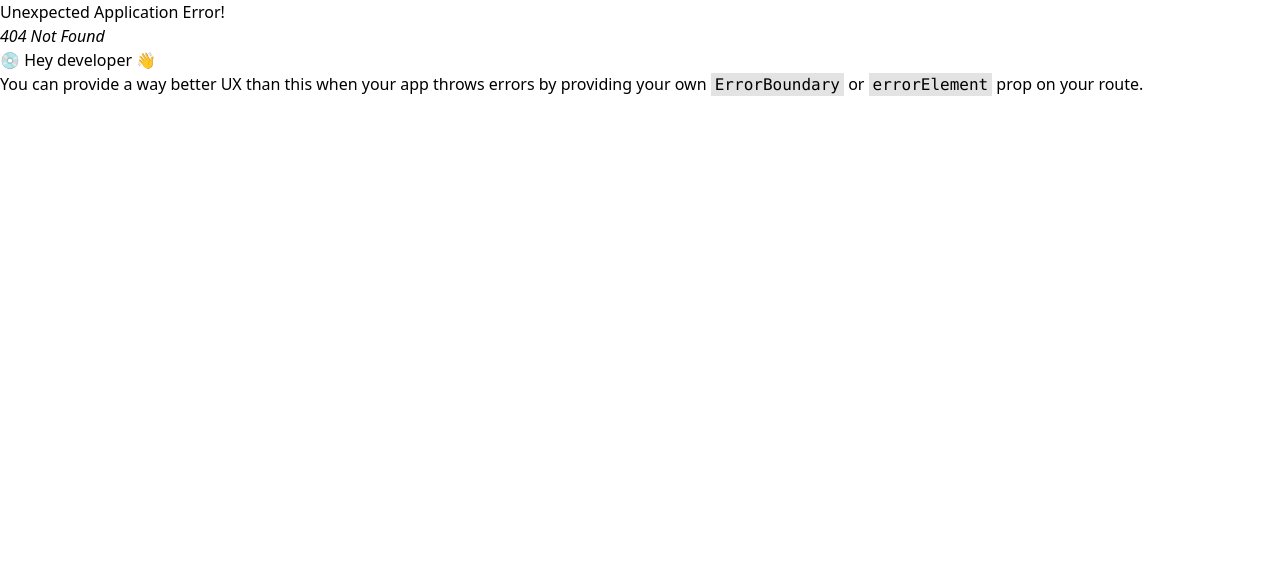
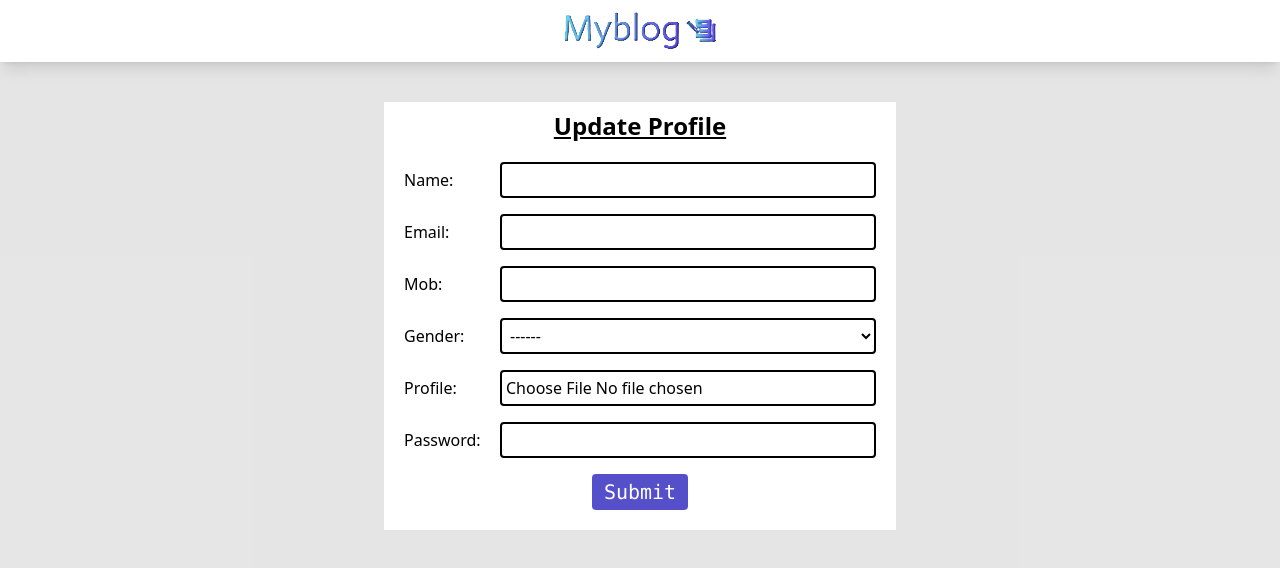
Before and after one commit to Tarasankar-create/MyBlog_React_with_Django, a React (Vite) app in the folder Blog/: page /update in a window 1280 px wide. Before the commit this address had no page. Shown: the top 568 px of the page. Built offline with nearby package versions, Linux system fonts and the light colour scheme.

Commit message:
Updated categories and details

```diff
--- a/Blog/src/Components/Catagories/Catagories.jsx
+++ b/Blog/src/Components/Catagories/Catagories.jsx
@@ -15,13 +15,18 @@ function Catagories() {
         }
         catagoriesData()
     }, [])
+    const slug=(text)=>(
+        text.replaceAll(' ','-')
+    )
     const handleSubmit = (value) => {
         for (let i of category) {
            if (i['title']==value){
             setTvalue(i)
            }
         }
-        navigate('details')
+
+        const Slug=slug(value)
+        navigate(`details/${Slug}`)
     }
     return (
         <div>
--- a/Blog/src/Components/Details/Details.jsx
+++ b/Blog/src/Components/Details/Details.jsx
@@ -7,19 +7,19 @@ function Details() {
   return (
     <>
     <div className=' border-2 border-amber-300 px-5 my-5 text-black'>
-        {/* <div className='flex border-0 border-black shadow-lg justify-between'>
-          <p className='text-red-700 text-xl'>{v['title'].toUpperCase()}</p>
-          <p><span className='text-xl text-red-700'>Updated at : </span> {v['updated_at']}</p>
+        <div className='flex border-0 border-black shadow-lg justify-between'>
+          <p className='text-red-700 text-xl'>{tvalue['title'].toUpperCase()}</p>
+          <p><span className='text-xl text-red-700'>Updated at : </span> {tvalue['updated_at']}</p>
         </div>
         <div className='h-[200px] '>
-          <img src={v['photo_url']} alt='Loading...' className='w-[250px] h-[180px]'/>
+          <img src={tvalue['photo_url']} alt='Loading...' className='w-[250px] h-[180px]'/>
 
         </div>
         <hr/>
         <div className='py-3'>
-          Description : <p className='underline text-xl text-blue-600'>{v['description'].toUpperCase()}</p>
-          <p>{v['content_text']}</p>
-        </div> */}
+          Description : <p className='underline text-xl text-blue-600'>{tvalue['description'].toUpperCase()}</p>
+          <p>{tvalue['content_text']}</p>
+        </div>
      </div>
     </>
   )
--- a/Blog/src/Components/Header/Header.jsx
+++ b/Blog/src/Components/Header/Header.jsx
@@ -20,6 +20,9 @@ function Header() {
     localStorage.clear()
     setUser('')
     navigate('/')
+  }
+  const updateProfile=()=>{
+    navigate('update')
   }
   const handleSettings = () => {
     setOpen(!open)
@@ -96,7 +99,7 @@ function Header() {
             />
           </div>
           {open && (<div onMouseLeave={handleSettings} className='absolute right-4 bg-white border-black border-1 p-2 text-[12px] font-semibold space-y-1 '>
-            <p className='cursor-pointer hover:text-orange-400' >Update profile</p>
+            <p onClick={updateProfile} className='cursor-pointer hover:text-orange-400' >Update profile</p>
             <hr />
             <p onClick={logout} className='cursor-pointer hover:text-orange-400'>Logout</p>
           </div>)}
--- a/Blog/src/Components/Register/Signup.jsx
+++ b/Blog/src/Components/Register/Signup.jsx
@@ -23,11 +23,7 @@ function Signup() {
     formData.append('pwd', pwd)
     formData.append('pic', profile)
     try {
-      const res = await axios.post("http://127.0.0.1:8000/signup", formData,{
-      headers: {
-        'Content-Type': 'multipart/form-data'
-      }
-      })
+      const res = await axios.post("http://127.0.0.1:8000/signup", formData)
       if (res.status == 200) {
         navigate('/login')
         setError('')
--- /dev/null
+++ b/Blog/src/Components/Register/Update.jsx
@@ -0,0 +1,125 @@
+import React from 'react'
+import { useState,useContext } from 'react'
+import axios from 'axios'
+import { useNavigate } from 'react-router-dom'
+import UserContext from '../useContext/userContext'
+
+function Update() {
+    const [name, setName] = useState()
+    const [email, setEmail] = useState()
+    const [mob, setMob] = useState()
+    const [gender, setGender] = useState()
+    const [pwd, setPwd] = useState()
+    const [profile, setProfile] = useState()
+    const [error, setError] = useState('')
+    const navigate = useNavigate()
+    const{User,setUser}=useContext(UserContext)
+    console.log('Usser is'+ User)
+    const handleSubmit = async (e) => {
+        e.preventDefault()
+        const formData = new FormData()
+        formData.append('name', name)
+        formData.append('email', email)
+        formData.append('mob', mob)
+        formData.append('gender', gender)
+        formData.append('pwd', pwd)
+        formData.append('pic', profile)
+        try {
+            const res = await axios.post("http://127.0.0.1:8000/signup", formData)
+            if (res.status == 200) {
+                navigate('/login')
+                setError('')
+            }
+        } catch (err) {
+            if (err) {
+                setError(error)
+            }
+            else {
+                setError('Something went wrong')
+            }
+        }
+    }
+    return (
+        <div className='bg-[rgba(7,7,7,0.1)] h-screen'>
+            <header>
+                <div className='flex justify-center shadow-lg py-2 bg-white'>
+                    <img src='Logo.png' />
+                </div>
+            </header>
+            {error && <p className='text-center text-2xl text-red-600'>{error}r</p>}
+            <div className='flex flex-col justify-center items-center mt-10'>
+                <p className='w-2/5 bg-white text-center pt-2 font-semibold text-2xl underline'>Update Profile</p>
+                <form onSubmit={handleSubmit} className="w-2/5 bg-white p-5 space-y-4">
+                    <div className="flex items-center">
+                        <label className="w-24">Name:</label>
+                        <input
+                            type="text"
+                            className="flex-1 border-2 border-black p-1 rounded"
+                            value={name}
+                            onChange={(e) => setName(e.target.value)}
+                            required />
+                    </div>
+
+                    <div className="flex items-center">
+                        <label className="w-24">Email:</label>
+                        <input
+                            type="email"
+                            className="flex-1 border-2 border-black p-1 rounded"
+                            value={email}
+                            onChange={(e) => setEmail(e.target.value)}
+                            required />
+                    </div>
+
+                    <div className="flex items-center">
+                        <label className="w-24">Mob:</label>
+                        <input
+                            type="number"
+                            className="flex-1 border-2 border-black p-1 rounded"
+                            value={mob}
+                            onChange={(e) => setMob(e.target.value)}
+                            required />
+                    </div>
+
+                    <div className="flex items-center">
+                        <label className="w-24">Gender:</label>
+                        <select
+                            className="flex-1 border-2 border-black p-1 rounded"
+                            value={gender}
+                            onChange={(e) => setGender(e.target.value)}
+                            required>
+                            <option value="">------</option>
+                            <option value="M">Male</option>
+                            <option value="F">Female</option>
+                            <option value="O">Other</option>
+                        </select>
+                    </div>
+                    <div className="flex items-center">
+                        <label className="w-24">Profile:</label>
+                        <input
+                            type="file"
+                            className="flex-1 border-2 border-black p-1  rounded cursor-pointer"
+                            onChange={(e) => setProfile(e.target.files[0])}
+                            required />
+                    </div>
+
+                    <div className="flex items-center">
+                        <label className="w-24">Password:</label>
+                        <input
+                            type="password"
+                            className="flex-1 border-2 border-black p-1 rounded"
+                            value={pwd}
+                            onChange={(e) => setPwd(e.target.value)}
+                            required />
+                    </div>
+
+                    <button className="block mx-auto bg-[#554fc9] px-3 py-1 text-white rounded text-xl font-mono cursor-pointer">
+                        Submit
+                    </button>
+                </form>
+
+            </div>
+        </div>
+    )
+}
+
+export default Update
--- a/Blog/src/main.jsx
+++ b/Blog/src/main.jsx
@@ -12,6 +12,7 @@ import Signup from './Components/Register/Signup.jsx'
 import Login from './Components/Register/Login.jsx'
 import UserContextProvider from './Components/useContext/UserContextProvider.jsx'
 import Details from './Components/Details/Details.jsx'
+import Update from './Components/Register/Update.jsx'
 
 const route = createBrowserRouter(
   createRoutesFromElements(
@@ -19,13 +20,13 @@ const route = createBrowserRouter(
       <Route path='/' element={<Layout />}>
         <Route path='' element={<App />} />
         <Route path='categories' element={<Catagories />}/>
-         <Route path='categories/details' element={<Details />} />
+         <Route path='categories/details/:slug' element={<Details />} />
         <Route path='contents' element={<Contents />} />
         <Route path='about' element={<About />} />
-
       </Route>
       <Route path='/signup' element={<Signup />} />
       <Route path='/login' element={<Login />} />
+      <Route path='/update' element={<Update/>}/>
     </>
 
   )
```
Also changed, not shown: 2 other files (tests, documents, lock files or other folders).
